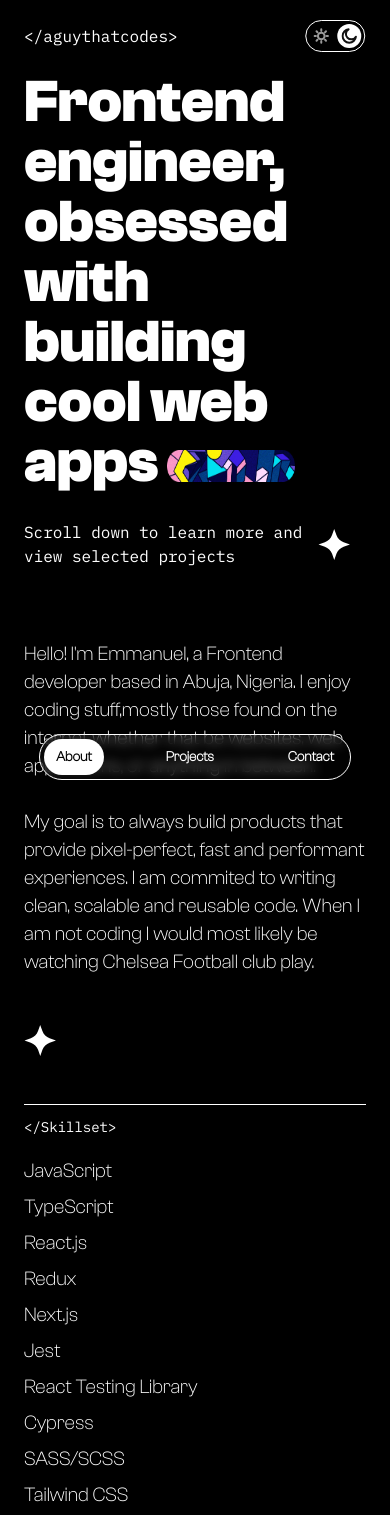
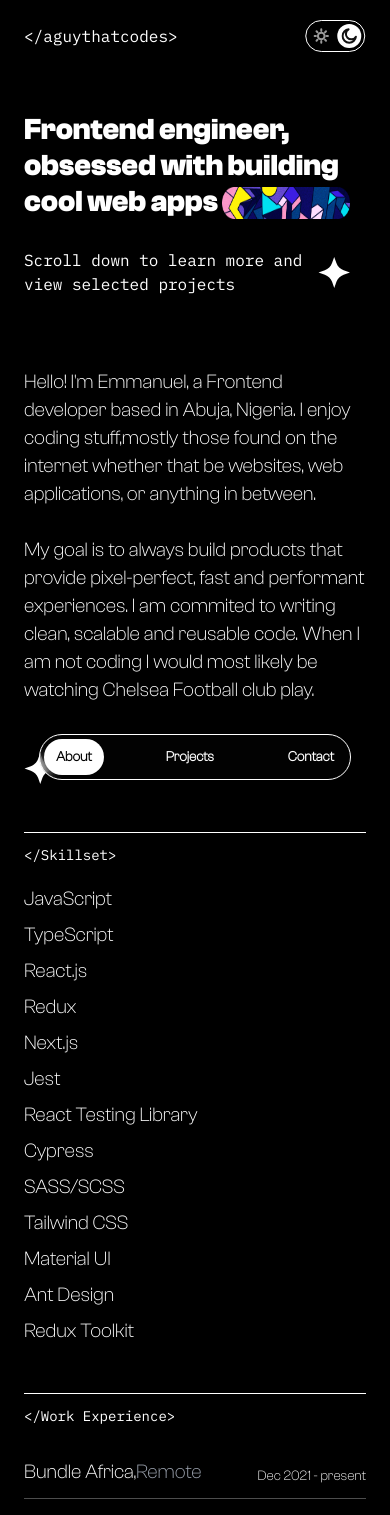
Before and after one commit to elminhoemmanuel/aoeportfolio-v2, a Next.js app: page / in a window 390 px wide. Shown: the top 1515 px of the page. Built offline with nearby package versions, Linux system fonts and the light colour scheme.

Commit message:
fixed hero text font size

```diff
--- a/components/common/SectionHeader/SectionHeader.tsx
+++ b/components/common/SectionHeader/SectionHeader.tsx
@@ -3,12 +3,14 @@
 
 type Props = {
     text: string;
+    hasLine: boolean;
 }
 
-const SectionHeader = ({ text }: Props) => {
-  return (
-    <div className={css.header}><p>&lt;/{text}&gt;</p></div>
-  )
+const SectionHeader = ({ text, hasLine }: Props) => {
+    const getClassName = () => hasLine ? css.headerLine : css.header;
+    return (
+        <div className={getClassName()}><p>&lt;/{text}&gt;</p></div>
+    )
 }
 
 export default SectionHeader
--- a/components/common/SectionHeader/sectionHeader.module.css
+++ b/components/common/SectionHeader/sectionHeader.module.css
@@ -1,4 +1,11 @@
 .header {
+    @apply py-3;
+    @apply mb-2;
+    @apply text-sm;
+    font-family: var(--font-secondary);
+}
+
+.headerLine {
     @apply py-3;
     @apply mb-2;
     @apply border-t border-solid;
--- a/components/page-elements/Contact/Contact.tsx
+++ b/components/page-elements/Contact/Contact.tsx
@@ -14,7 +14,7 @@
             </div>
 
             <div>
-                <SectionHeader text='Socials' />
+                <SectionHeader hasLine text='Socials' />
                 <div>
                     {
                         socials.map((item)=>(
--- a/components/page-elements/Hero/Hero.tsx
+++ b/components/page-elements/Hero/Hero.tsx
@@ -1,3 +1,4 @@
+import SectionHeader from '@/components/common/SectionHeader';
 import React from 'react'
 import css from './hero.module.css'
 
--- a/components/page-elements/Hero/hero.module.css
+++ b/components/page-elements/Hero/hero.module.css
@@ -1,12 +1,12 @@
 .hero {
     @apply sm:px-16 px-6;
     @apply sm:pt-10 pb-10;
-    @apply sm:mt-16 mt-0;
+    @apply sm:mt-16 mt-10;
     @apply lg:h-screen;
 }
 
 .text {
-    @apply sm:text-8xl text-6xl;
+    @apply sm:text-7xl lg:text-8xl text-3xl;
     @apply font-bold;
     @apply lg:mb-3 mb-0;
     font-family: var(--font-primary-bold);
@@ -15,8 +15,8 @@
 .pattern {
     @apply sm:ml-3;
     @apply inline;
-    @apply sm:w-56 w-32;
-    @apply sm:h-12 h-8;
+    @apply md:w-56 w-32;
+    @apply md:h-12 h-8;
 }
 
 .info {
--- a/components/page-elements/Skills/Skills.tsx
+++ b/components/page-elements/Skills/Skills.tsx
@@ -10,7 +10,7 @@
     return (
         <div className={css.skills}>
             <div>
-                <SectionHeader text='Skillset' />
+                <SectionHeader hasLine text='Skillset' />
                 <div>
                     {
                         technologies.map((item) => (
@@ -20,7 +20,7 @@
                 </div>
             </div>
             <div>
-                <SectionHeader text='Work Experience' />
+                <SectionHeader hasLine text='Work Experience' />
                 <div>
                     {
                         experiences.map((item) => (
--- a/tailwind.config.js
+++ b/tailwind.config.js
@@ -12,11 +12,14 @@
         },
 
         screens: {
+            'xs': '500px',
+            // => @media (min-width: 640px) { ... }
+
             'sm': '640px',
             // => @media (min-width: 640px) { ... }
 
             'md': '769px',
-            // => @media (min-width: 768px) { ... }
+            // => @media (min-width: 769px) { ... }
 
             'lg': '1025px',
             // => @media (min-width: 1024px) { ... }
```
